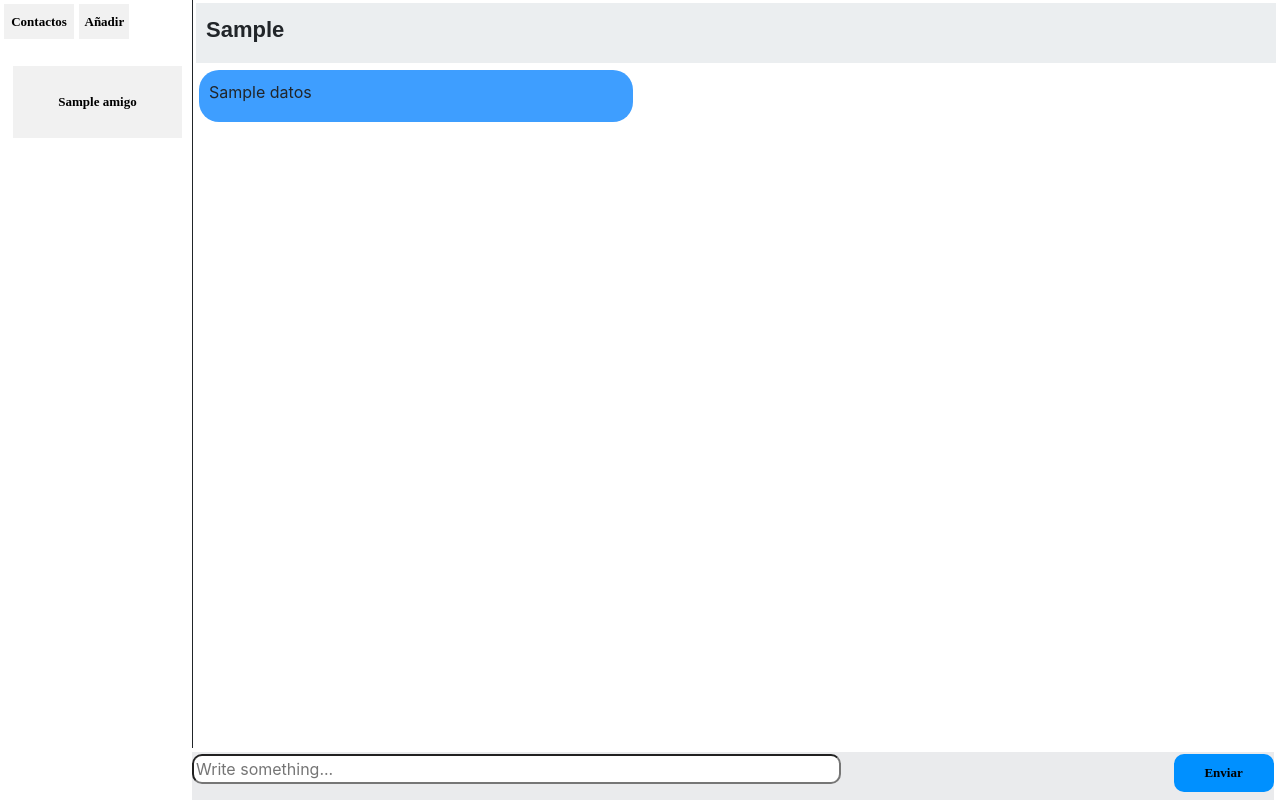
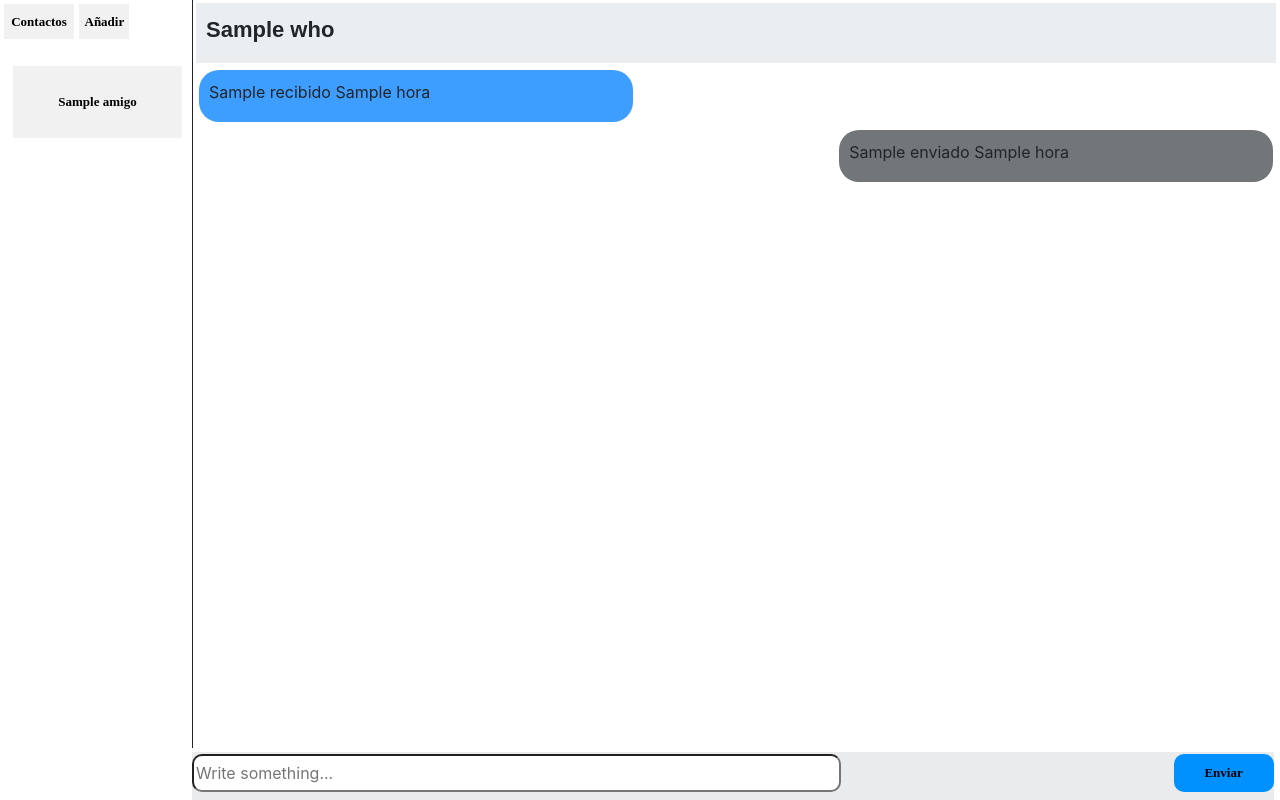
Before and after one commit to juanfe428/ProyectIM, a Flask app: template templates/home.html in a window 1280 px wide. Run offline with Flask 2, Linux system fonts and the light colour scheme; the template is opened without the code that fills it: values that come from a table or form of the project are taken from there, most other values are stand-ins (such as "Sample title", 1, 10 or a date in 2020); some libraries are stand-ins or nearby versions.

Commit message:
Se añadio chat

```diff
--- /dev/null
+++ b/Conversaciones/admin-juanfe428.txt
@@ -0,0 +1 @@
+/HOLA/-ASJKDNADSA-/HOLA//SKOSDFSD//SAKDASD//ASDJASDSA//=============//SAKDASD/-hoka--hoka--zxhjczc--yeoh--jhbhjbhjb--njknjk--ijnjknjknjknkjnjknk-
--- /dev/null
+++ b/Conversaciones/admin2-juanfe428.txt
@@ -0,0 +1 @@
+-hola-
--- /dev/null
+++ b/Conversaciones/juanfe428-admin.txt
@@ -0,0 +1 @@
+-HOLA-/ASJKDNADSA/-HOLA--SKOSDFSD--SAKDASD--ASDJASDSA--=============--SAKDASD-/hoka//hoka//zxhjczc//yeoh//jhbhjbhjb//njknjk//ijnjknjknjknkjnjknk/
--- /dev/null
+++ b/Conversaciones/juanfe428-admin2.txt
@@ -0,0 +1 @@
+/hola/
--- /dev/null
+++ b/Conversaciones/juanfe428-manuela.txt
@@ -0,0 +1 @@
+-HOLI--funciona perrro--a la verga wey-/hola/
--- /dev/null
+++ b/Conversaciones/manuela-juanfe428.txt
@@ -0,0 +1 @@
+/HOLI//funciona perrro//a la verga wey/-hola-
--- a/main.py
+++ b/main.py
@@ -3,6 +3,10 @@ from flask import render_template
 from flask import request,url_for,redirect
 from flask_wtf import CSRFProtect
 from flask import flash
+
+
+import datetime
+
 
 import forms
 import json
@@ -15,12 +19,14 @@ app.config.update(
     USERNAME="JUAN",
     PASSWORD="ADMIN"
 )
+now = datetime.datetime.now()
 
 usuarios=[]
 passwords=[]
 amigos=[[],[],[],[],[]]
-Mensajes=[["bien o que?"],[],[],[],[],[],[],[]  ]
-
+Recibidos=[[],[],[],[],[]]
+Enviados=[[],[],[],[]]
+who=None
 
 #Carga los usaurios ya registrados de un archivo texto
 f=open("usuarios.txt","r")
@@ -46,7 +52,7 @@ for palabrasos in texto:
 
 
 def index():
-    global usuarios,passwords
+    global usuarios,passwords,who
     formulario = forms.CommentForm(request.form)
     title = 'Tellme!'
     usuario=formulario.username.data
@@ -68,6 +74,7 @@ def index():
             i=0
 
 
+
     return render_template('index.html', title=title, form=formulario)
 
 
@@ -76,6 +83,7 @@ def login_page():
 
     global usuarios,passwords
     print(usuarios)
+
     title = 'Tellme!'
     formulario = forms.LoginForm(request.form)
     usuario=formulario.username.data
@@ -101,6 +109,7 @@ def login_page():
                         session["username_id"]=i
                     i+=1
                     print(session)
+                session["username"]=usuario
 
 
                 return redirect(url_for('home'))
@@ -118,17 +127,25 @@ def login_page():
 
 def home():
     pass
-    global usuarios, amigos,Mensajes
-    chatsactivos=[]
+    global usuarios, amigos,Recibidos,Enviados,who
+
     i=0
+    print(Enviados)
+    if not Enviados[session["username_id"]]==[]:
+
+        Enviados[session["username_id"]].clear()
+    if not Recibidos[session["username_id"]]==[]:
+
+        Recibidos[session["username_id"]].clear()
 
 
-    entries = {'datos1': usuarios[session["username_id"]], 'datos2': session["username_id"], 'datos3': Mensajes[session["username_id"]]}
+    print(Enviados[session["username_id"]])
+
+
+    entries = {'datos1': usuarios[session["username_id"]], 'datos2': session["username_id"]}
     formulario = forms.Add(request.form)
     buscarusuario=formulario.username.data
     contador=session["username_id"]
-    print()
-
     if request.method=='POST':
 
 
@@ -145,9 +162,21 @@ def home():
                 else:
                     session["chatactivo"]=buscarusuario
                     print(amigos)
+                    who=session["chatactivo"]
                     index1=usuarios.index(buscarusuario)
                     amigos[index1].append(usuarios[session["username_id"]])
                     amigos[session["username_id"]].append(buscarusuario)
+                    #Recibidos.pop(session["username_id"])
+                    #Enviados.pop(session["username_id"])
+
+                    a=open("Conversaciones/"+str(session["username"])+"-"+str(session["chatactivo"])+".txt","w")
+                    b=open("Conversaciones/"+str(session["chatactivo"])+"-"+str(session["username"])+".txt","w")
+
+
+                    a.close()
+                    b.close()
+
+
                     pass
             else:
                 pass
@@ -155,34 +184,97 @@ def home():
 
 
 
-        if request.form["uno"]=="Enviar" and amigos[session["username_id"]]!=[] and request.form["lol"]!="":
-            print("hola")
+        if request.form["uno"]=="Enviar" and amigos[session["username_id"]]!=[] and request.form["lol"]!="" and session["chatactivo"]!=[]:
+
+
 
             msg=request.form["lol"]
             who=session["chatactivo"]
-            print("a este se envio el mensaje"+str(who))
-            i=usuarios.index(who)
 
-            Mensajes[i].append(msg)
+            a=open("Conversaciones/"+str(session["username"])+"-"+str(session["chatactivo"])+".txt","a")
+            b=open("Conversaciones/"+str(session["chatactivo"])+"-"+str(session["username"])+".txt","a")
+
+
+            #print("a este se envio el mensaje"+str(who))
+            #i=usuarios.index(who)
+            a.write("-"+str(msg)+"-")
+            #Mensaje recibido con indicador/
+            b.write("/"+str(msg)+"/")
+
+            a.close()
+            b.close()
+
 
         else:
             if request.form["uno"]!="Añadir":
 
 
-                print("-------------")
                 if request.form["uno"]!="Enviar" and amigos[session["username_id"]]!=[]:
+
                     print("este es el chat activo"+str(request.form["uno"]))
                     session["chatactivo"]=request.form["uno"]
-                    print("--------")
-                    print(session["chatactivo"])
-            else:
-                pass
+                    who=session["chatactivo"]
+                    if not Enviados[session["username_id"]]==[]:
+
+                        Enviados[session["username_id"]].clear()
+                    if not Recibidos[session["username_id"]]==[]:
+
+                        Recibidos[session["username_id"]].clear()
+
+
+
+
+        if amigos[session["username_id"]]!=[] and session["chatactivo"]!=[]:
+
+            a=open("Conversaciones/"+str(session["username"])+"-"+str(session["chatactivo"])+".txt")
+
+            texto=a.readlines()
+
+            a.close()
+
+
+
+
+            for palabras in texto:
+
+                palabras=palabras.split("/")
+                for mensajes in palabras:
+                    print(mensajes)
+                    if not "-" in mensajes:
+                        if mensajes!= "\n" and mensajes!=""  :
+                            MensajeR=mensajes
+
+                            Recibidos[session["username_id"]].append(MensajeR)
+            for palabras in texto:
+                palabras=palabras.split("-")
+                for mensajes1 in palabras:
+
+                    if "/" in mensajes1:
+                        pass
+                    else:
+
+                        if mensajes1!= "\n" and mensajes1!="":
+                            MensajeE=mensajes1
+
+                            Enviados[session["username_id"]].append(MensajeE)
 
 
 
 
 
-    return render_template("home.html", form=formulario,amigos=amigos,contador=contador,entries=entries)
+
+
+
+
+
+
+
+
+
+
+
+
+    return render_template("home.html", form=formulario,amigos=amigos,contador=contador,entries=entries,Recibidos=Recibidos,Enviados=Enviados,who=who)
 @app.route('/home2',methods=['GET','POST'])
 
 
--- a/passwords.txt
+++ b/passwords.txt
@@ -1 +1 @@
-juanfesa123-1234-1234-laputa-123456-123-juanfelipe-123-1234-
+1234-1234-1234-
--- a/static/css/home.css
+++ b/static/css/home.css
@@ -152,15 +152,11 @@ margin:2px; padding:2px;
 }
 .entrada {
 
-    -khtml-border-radius: 10px;
-    -ms-border-radius: 10px;
-    -o-border-radius: 10px;
-    -moz-border-radius: 10px;
-    -webkit-border-radius: 10px;
     border-radius: 10px;
     left: 0;
     position: absolute;
     width: 60%;
+    height: 80%
 }
 
 .cajatexto {
@@ -236,3 +232,16 @@ margin:2px; padding:2px;
 
 
 }
+
+.chatcontainer2 {
+    width: 40%;
+    height: auto;
+    border-radius: 20px;
+    background-color: #727679;
+    position: relative;
+    border: 0;
+    margin-left: 5px;
+    padding: 10px;
+    margin-bottom: 8px;
+    left: 59%;
+}
--- a/templates/home.html
+++ b/templates/home.html
@@ -109,20 +109,34 @@
 
 		<div class="caja1">
 			<div class="info">
-				<label>{{ entries.datos1 }}</label>
+				<label>{{ who }}</label>
 
 			</div>
 
 
-            {% for datos in entries.datos3 %}
+            {% for datos in Recibidos[contador]%}
             	<div class="chatcontainer">
                 	<label>{{datos}}</label>
+                	<label>{{hora}}</label>
 
 
             	</div>
 
 
+
             {% endfor %}
+            {% for datos in Enviados[contador]%}
+            	<div class="chatcontainer2">
+                	<label>{{datos}}</label>
+                	<label>{{hora}}</label>
+
+
+            	</div>
+
+
+
+            {% endfor %}
+
 		</div>
 		<div class="cajatexto">
 			<form method="post">
--- a/usuarios.txt
+++ b/usuarios.txt
@@ -1 +1 @@
-juanfe428-manuela-manuela2-admin-matematicas-test1-test2-test3-admin2-
+juanfe428-admin-admin2-
```
